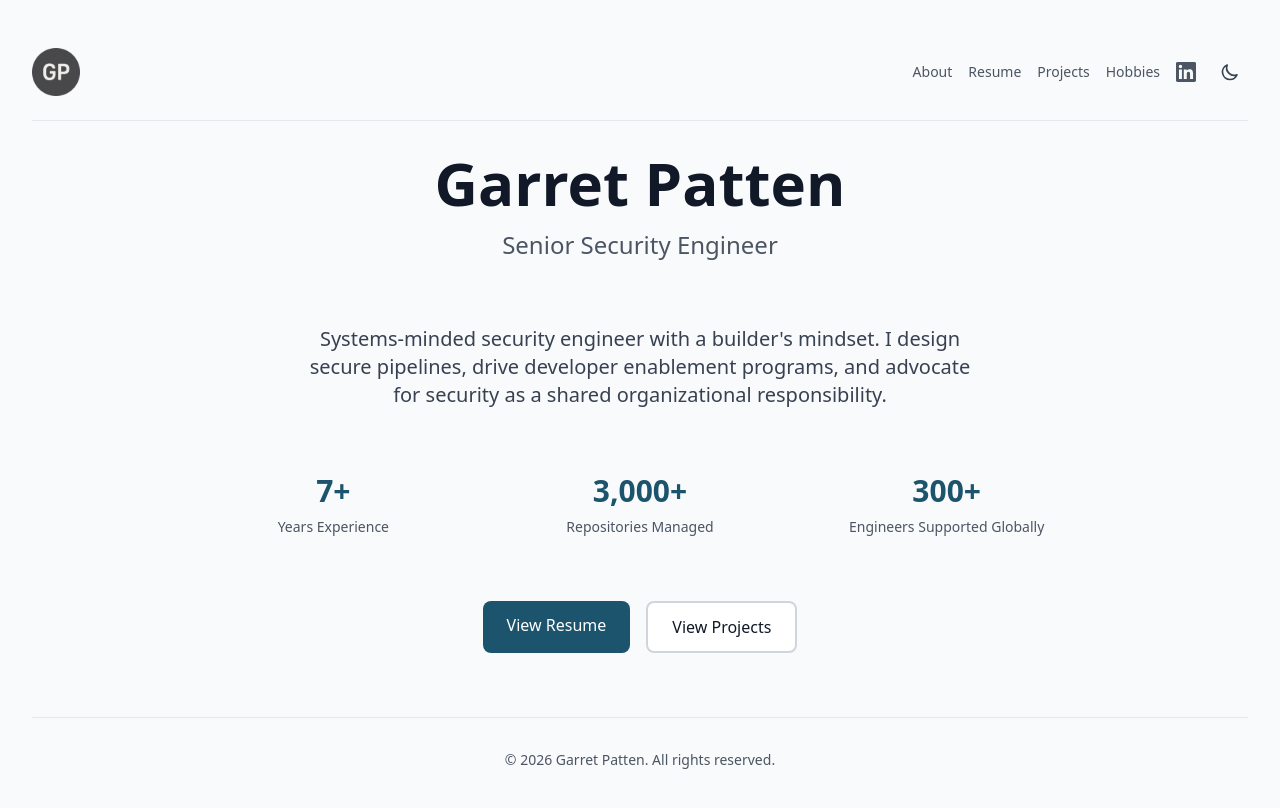
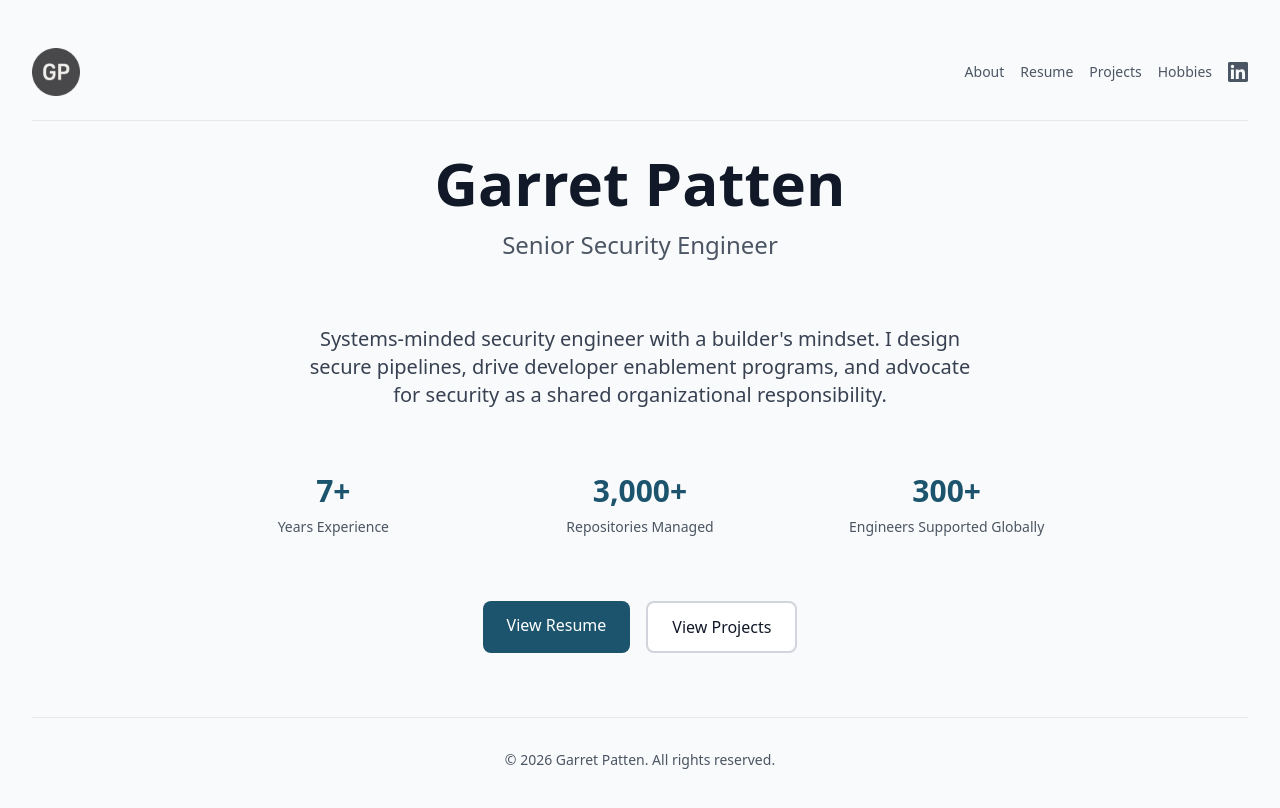
Before and after one commit to garretpatten/garretpatten.com, a Vue app: page / in a window 1280 px wide. Shown: the top 808 px of the page. Built offline with nearby package versions, Linux system fonts and the light colour scheme.

Commit message:
fix: issue 13

```diff
--- a/src/components/DarkModeToggle.vue
+++ /dev/null
@@ -1,44 +0,0 @@
-<template>
-  <button
-    @click="themeStore.toggleTheme()"
-    class="p-2 rounded-lg transition-colors duration-200 hover:bg-gray-200 dark:hover:bg-gray-800 focus:outline-none focus:ring-2 focus:ring-navy-500 dark:focus:ring-pine-500"
-    aria-label="Toggle dark mode"
-  >
-    <svg
-      v-if="themeStore.isDark"
-      xmlns="http://www.w3.org/2000/svg"
-      class="h-5 w-5 text-gray-700 dark:text-gray-300"
-      fill="none"
-      viewBox="0 0 24 24"
-      stroke="currentColor"
-    >
-      <path
-        stroke-linecap="round"
-        stroke-linejoin="round"
-        stroke-width="2"
-        d="M12 3v1m0 16v1m9-9h-1M4 12H3m15.364 6.364l-.707-.707M6.343 6.343l-.707-.707m12.728 0l-.707.707M6.343 17.657l-.707.707M16 12a4 4 0 11-8 0 4 4 0 018 0z"
-      />
-    </svg>
-    <svg
-      v-else
-      xmlns="http://www.w3.org/2000/svg"
-      class="h-5 w-5 text-gray-700 dark:text-gray-300"
-      fill="none"
-      viewBox="0 0 24 24"
-      stroke="currentColor"
-    >
-      <path
-        stroke-linecap="round"
-        stroke-linejoin="round"
-        stroke-width="2"
-        d="M20.354 15.354A9 9 0 018.646 3.646 9.003 9.003 0 0012 21a9.003 9.003 0 008.354-5.646z"
-      />
-    </svg>
-  </button>
-</template>
-
-<script setup>
-import { useThemeStore } from '../stores/theme'
-
-const themeStore = useThemeStore()
-</script>
--- a/src/components/Header.vue
+++ b/src/components/Header.vue
@@ -75,7 +75,6 @@
             <path d="M20.447 20.452h-3.554v-5.569c0-1.328-.027-3.037-1.852-3.037-1.853 0-2.136 1.445-2.136 2.939v5.667H9.351V9h3.414v1.561h.046c.477-.9 1.637-1.85 3.37-1.85 3.601 0 4.267 2.37 4.267 5.455v6.286zM5.337 7.433a2.062 2.062 0 01-2.063-2.065 2.064 2.064 0 112.063 2.065zm1.782 13.019H3.555V9h3.564v11.452zM22.225 0H1.771C.792 0 0 .774 0 1.729v20.542C0 23.227.792 24 1.771 24h20.451C23.2 24 24 23.227 24 22.271V1.729C24 .774 23.2 0 22.222 0h.003z"/>
           </svg>
         </a>
-        <DarkModeToggle />
       </nav>
     </div>
   </header>
@@ -124,7 +123,6 @@
               <path d="M20.447 20.452h-3.554v-5.569c0-1.328-.027-3.037-1.852-3.037-1.853 0-2.136 1.445-2.136 2.939v5.667H9.351V9h3.414v1.561h.046c.477-.9 1.637-1.85 3.37-1.85 3.601 0 4.267 2.37 4.267 5.455v6.286zM5.337 7.433a2.062 2.062 0 01-2.063-2.065 2.064 2.064 0 112.063 2.065zm1.782 13.019H3.555V9h3.564v11.452zM22.225 0H1.771C.792 0 0 .774 0 1.729v20.542C0 23.227.792 24 1.771 24h20.451C23.2 24 24 23.227 24 22.271V1.729C24 .774 23.2 0 22.222 0h.003z"/>
             </svg>
           </a>
-          <DarkModeToggle />
         </div>
       </div>
     </nav>
@@ -134,8 +132,6 @@
 <script setup>
 import { ref, watch, onUnmounted, onMounted, nextTick } from 'vue'
 import { useRoute } from 'vue-router'
-import DarkModeToggle from './DarkModeToggle.vue'
-
 const route = useRoute()
 const isMenuOpen = ref(false)
 const headerRef = ref(null)
--- a/src/stores/theme.js
+++ b/src/stores/theme.js
@@ -1,22 +1,9 @@
 import { defineStore } from 'pinia'
-import { ref, watch } from 'vue'
+import { ref } from 'vue'
 
 export const useThemeStore = defineStore('theme', () => {
   const isDark = ref(false)
 
-  // Initialize from localStorage or system preference
-  const initTheme = () => {
-    const stored = localStorage.getItem('theme')
-    if (stored) {
-      isDark.value = stored === 'dark'
-    } else {
-      // Check system preference
-      isDark.value = window.matchMedia('(prefers-color-scheme: dark)').matches
-    }
-    applyTheme()
-  }
-
-  // Apply theme to document
   const applyTheme = () => {
     if (isDark.value) {
       document.documentElement.classList.add('dark')
@@ -25,22 +12,19 @@ export const useThemeStore = defineStore('theme', () => {
     }
   }
 
-  // Toggle theme
-  const toggleTheme = () => {
-    isDark.value = !isDark.value
-    localStorage.setItem('theme', isDark.value ? 'dark' : 'light')
+  const initTheme = () => {
+    const mq = window.matchMedia('(prefers-color-scheme: dark)')
+    isDark.value = mq.matches
     applyTheme()
+
+    mq.addEventListener('change', (e) => {
+      isDark.value = e.matches
+      applyTheme()
+    })
   }
-
-  // Watch for changes and persist
-  watch(isDark, (newValue) => {
-    localStorage.setItem('theme', newValue ? 'dark' : 'light')
-    applyTheme()
-  })
 
   return {
     isDark,
     initTheme,
-    toggleTheme,
   }
 })
```
